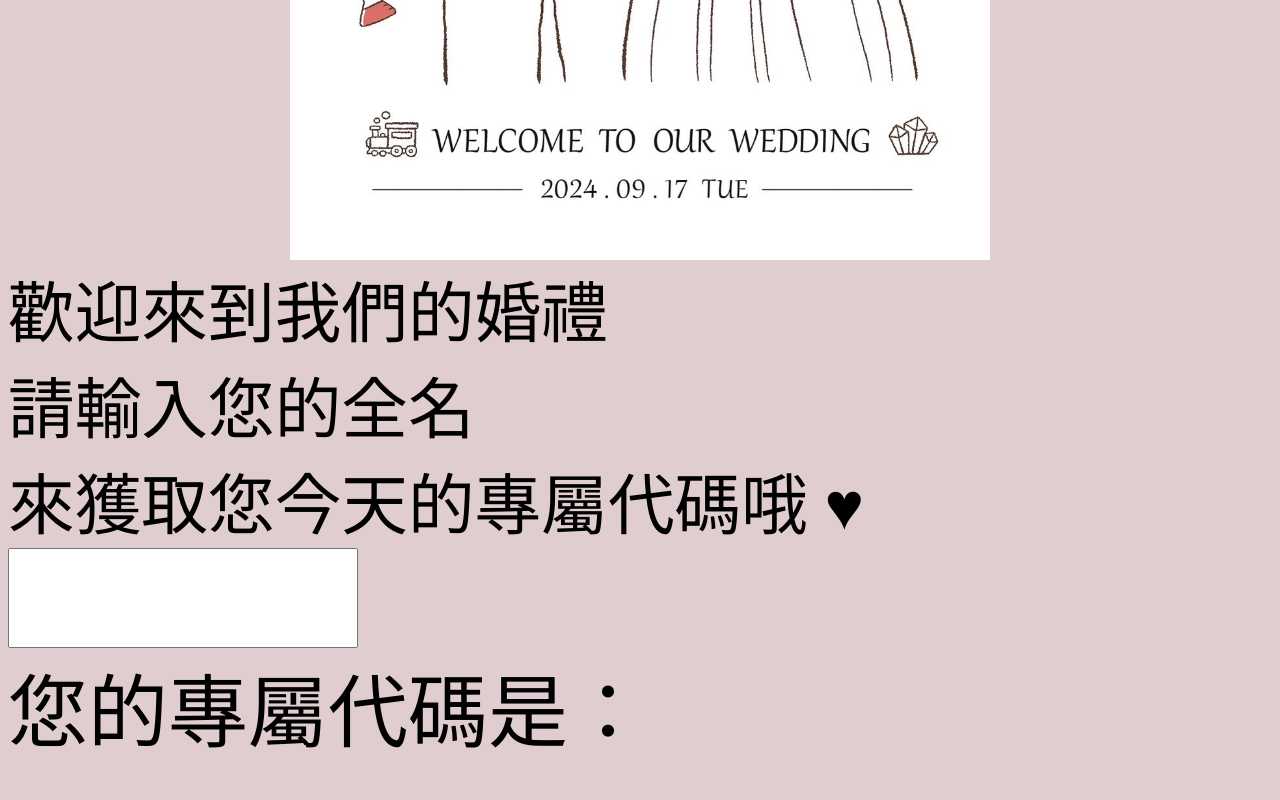
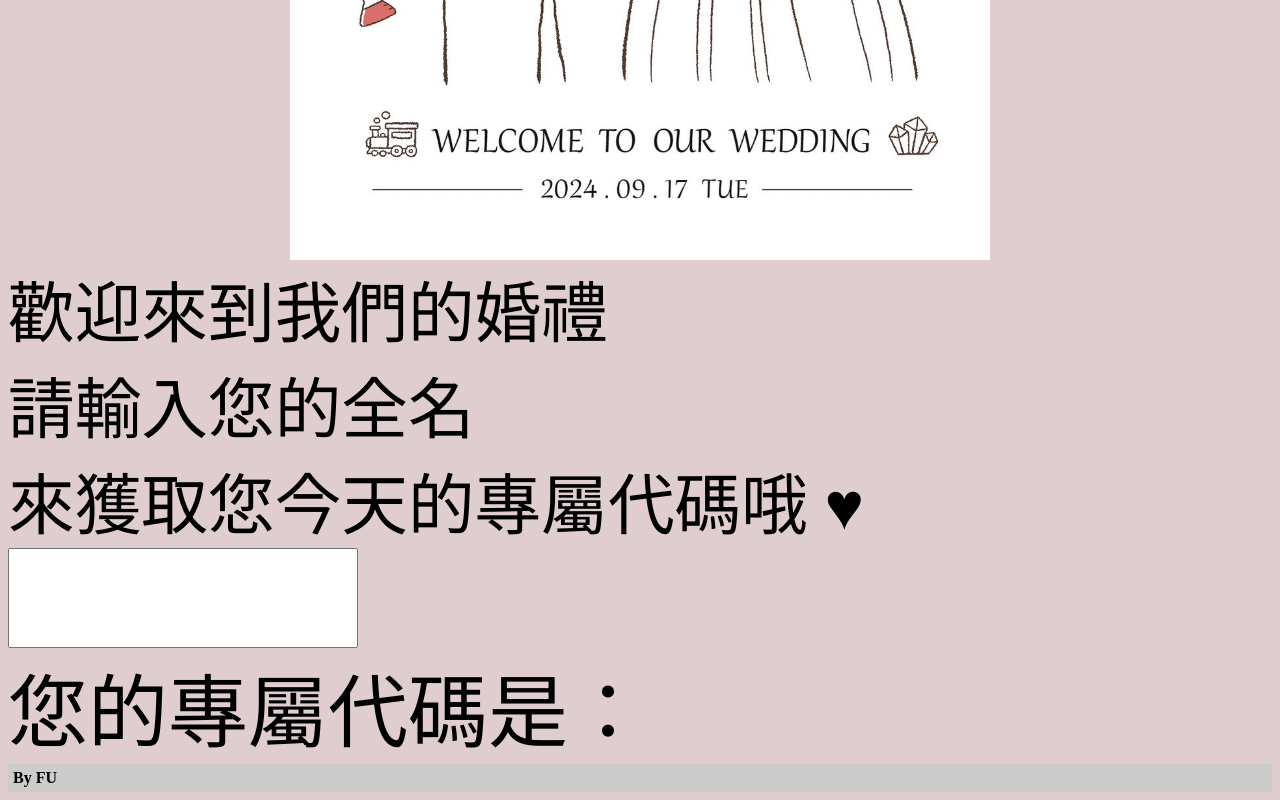
Before and after one commit to ablues777/ablues777.github.io, a plain HTML site: page index.html in a window 1280 px wide. Shown: the part 740-1540 px from the top of the page. Before the commit the page ends 1512 px from the top, so only its background shows below. Drawn offline with Linux system fonts and the light colour scheme.

Commit message:
Update index.html

```diff
--- a/index.html
+++ b/index.html
@@ -362,4 +362,7 @@
         console.log(event.value)
     }
 </script>
+<footer style="background:#ccc; padding:5px;">
+	<strong style="font-family:Microsoft JhengHei">By FU</strong>
+</footer>
 </html>
```
